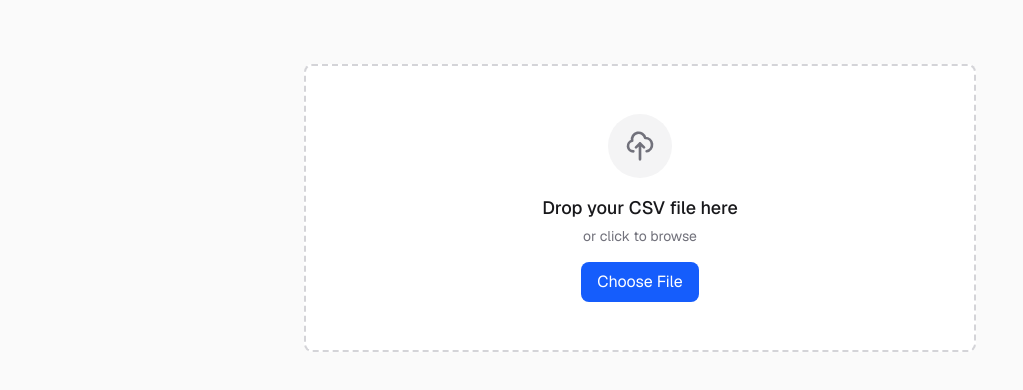
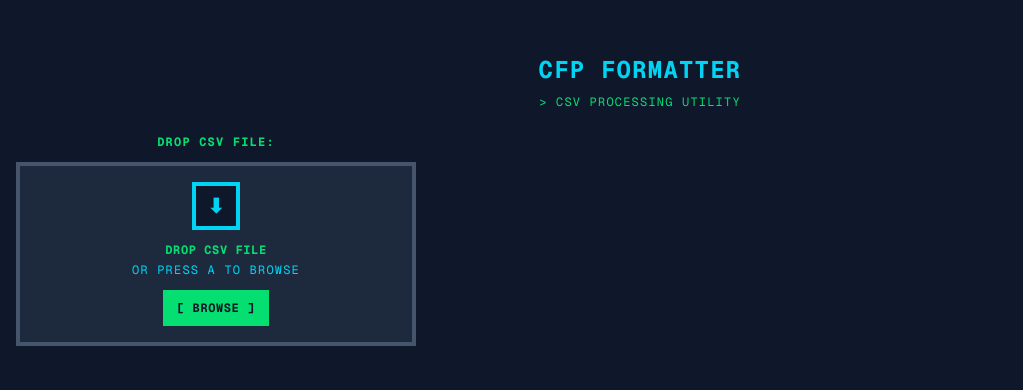
Before and after one commit to michellebakels/cfp-formatter, a Next.js app: page / in a window 1280 px wide. Shown: the part 192-582 px from the top of the page, without its empty margins (0-1023 px from the left). Built offline with nearby package versions, Linux system fonts and the light colour scheme.

Commit message:
Enhance Home component UI with improved styling, add keyboard shortcut for file upload, and update layout for better user experience

```diff
--- a/app/page.tsx
+++ b/app/page.tsx
@@ -1,6 +1,6 @@
 "use client";
 
-import { useState, useCallback, useRef } from "react";
+import { useState, useCallback, useRef, useEffect } from "react";
 
 export default function Home() {
   const [isDragging, setIsDragging] = useState(false);
@@ -148,34 +148,62 @@ export default function Home() {
       <!DOCTYPE html>
       <html>
       <head>
-        <title>Print Set</title>
+        <title>PRINT SET</title>
         <style>
-          body { font-family: Arial, sans-serif; margin: 20px; }
+          @import url('https://fonts.googleapis.com/css2?family=JetBrains+Mono:wght@400;700&display=swap');
+
+          body {
+            font-family: 'JetBrains Mono', monospace;
+            margin: 20px;
+            background: #0f172a;
+            color: #22d3ee;
+          }
           .application {
             page-break-after: always;
             margin-bottom: 40px;
-            border: 1px solid #ccc;
-            padding: 20px;
+            border: 4px solid #475569;
+            padding: 30px;
             min-height: calc(100vh - 80px);
+            background: #1e293b;
           }
           .application:last-child { page-break-after: auto; }
-          .field { margin-bottom: 15px; }
+          .field { margin-bottom: 20px; }
           .field-label {
             font-weight: bold;
-            color: #333;
-            margin-bottom: 5px;
+            color: #4ade80;
+            margin-bottom: 8px;
+            font-size: 14px;
+            letter-spacing: 0.1em;
           }
           .field-value {
-            color: #666;
-            line-height: 1.4;
+            color: #22d3ee;
+            line-height: 1.6;
+            font-size: 13px;
+            white-space: pre-wrap;
           }
-          h1 { color: #333; margin-bottom: 20px; }
+          h1 {
+            color: #4ade80;
+            margin-bottom: 30px;
+            font-size: 20px;
+            letter-spacing: 0.15em;
+            text-align: center;
+            border-bottom: 2px solid #475569;
+            padding-bottom: 15px;
+          }
           @media print {
-            body { margin: 0; }
+            body {
+              margin: 0;
+              background: white;
+              color: black;
+            }
             .application {
-              border: none;
-              padding: 15px;
+              border: 2px solid #333;
+              padding: 20px;
+              background: white;
             }
+            .field-label { color: #333; }
+            .field-value { color: #666; }
+            h1 { color: #333; }
           }
         </style>
       </head>
@@ -292,42 +320,84 @@ export default function Home() {
     });
   }, []);
 
+  useEffect(() => {
+    const handleKeyDown = (e: KeyboardEvent) => {
+      // Press 'a' or 'A' to trigger file upload (case-insensitive)
+      if (
+        e.key.toLowerCase() === "a" &&
+        !e.ctrlKey &&
+        !e.metaKey &&
+        !e.altKey
+      ) {
+        // Make sure we're not typing in an input
+        const activeElement = document.activeElement;
+        if (
+          activeElement?.tagName !== "INPUT" &&
+          activeElement?.tagName !== "TEXTAREA"
+        ) {
+          e.preventDefault();
+          document.getElementById("file-upload")?.click();
+        }
+      }
+    };
+
+    document.addEventListener("keydown", handleKeyDown);
+    return () => document.removeEventListener("keydown", handleKeyDown);
+  }, []);
+
   return (
-    <div className="flex min-h-screen items-center justify-center bg-zinc-50 font-sans dark:bg-black p-8">
-      <div className="w-full max-w-2xl">
+    <div className="flex min-h-screen items-center justify-center bg-slate-900 font-mono p-4">
+      <div className="w-full max-w-7xl">
+        {/* Header */}
+        <div className="mb-6 text-center">
+          <h1 className="text-2xl font-bold text-cyan-400 mb-2 tracking-wider">
+            CFP FORMATTER
+          </h1>
+          <div className="text-xs text-green-400 tracking-widest">
+            &gt; CSV PROCESSING UTILITY
+          </div>
+        </div>
+
+        {/* Main Grid Layout */}
+
+        <div className="grid grid-cols-1 lg:grid-cols-3 gap-6">
+          {/* Left Column - File Upload & Status */}
+
+          <div className="lg:col-span-1">
+            <div className="mb-3 text-center">
+              <h2 className="text-green-400 font-bold text-xs tracking-widest">
+                DROP CSV FILE:
+              </h2>
+            </div>
             <div
-          className={`border-2 border-dashed rounded-lg p-12 text-center transition-colors ${
+              className={`border-4 bg-slate-800 p-4 text-center transition-all mb-4 ${
                 isDragging
-              ? "border-blue-500 bg-blue-50 dark:bg-blue-900/20"
-              : "border-zinc-300 dark:border-zinc-700 bg-white dark:bg-black"
+                  ? "border-cyan-400 shadow-cyan-400/50 shadow-lg"
+                  : "border-slate-600"
               }`}
               onDragOver={handleDragOver}
               onDragLeave={handleDragLeave}
               onDrop={handleDrop}
             >
-          <div className="flex flex-col items-center gap-4">
-            <div className="w-16 h-16 rounded-full bg-zinc-100 dark:bg-zinc-800 flex items-center justify-center">
-              <svg
-                className="w-8 h-8 text-zinc-500 dark:text-zinc-400"
-                fill="none"
-                stroke="currentColor"
-                viewBox="0 0 24 24"
-              >
-                <path
-                  strokeLinecap="round"
-                  strokeLinejoin="round"
-                  strokeWidth={2}
-                  d="M7 16a4 4 0 01-.88-7.903A5 5 0 1115.9 6L16 6a5 5 0 011 9.9M15 13l-3-3m0 0l-3 3m3-3v12"
-                />
-              </svg>
+              <div className="flex flex-col items-center gap-3">
+                <div className="w-12 h-12 border-4 border-cyan-400 flex items-center justify-center bg-slate-900">
+                  <div className="text-cyan-400 text-xl font-bold">
+                    {file ? "✓" : "⬇"}
+                  </div>
                 </div>
 
                 <div>
-              <p className="text-lg font-medium text-zinc-900 dark:text-zinc-100">
-                {file ? file.name : "Drop your CSV file here"}
+                  <p className="text-green-400 font-bold text-xs tracking-wider mb-1">
+                    {file
+                      ? `FILE: ${
+                          file.name.length > 15
+                            ? file.name.substring(0, 15) + "..."
+                            : file.name
+                        }`
+                      : "DROP CSV FILE"}
                   </p>
-              <p className="text-sm text-zinc-500 dark:text-zinc-400 mt-1">
-                or click to browse
+                  <p className="text-cyan-400 text-xs tracking-widest">
+                    OR PRESS A TO BROWSE
                   </p>
                 </div>
 
@@ -340,75 +410,143 @@ export default function Home() {
                 />
                 <label
                   htmlFor="file-upload"
-              className="px-4 py-2 bg-blue-600 text-white rounded-lg hover:bg-blue-700 cursor-pointer transition-colors"
+                  className="px-3 py-2 bg-green-400 text-slate-900 font-bold text-xs border-2 border-green-400 cursor-pointer hover:bg-green-300 transition-colors tracking-wider"
                 >
-              Choose File
+                  [ BROWSE ]
                 </label>
               </div>
             </div>
 
+            {/* System Status */}
             {file && fieldTitles.length > 0 && (
-          <div className="mt-8">
-            <h2 className="text-xl font-semibold mb-4 text-black dark:text-zinc-100">
-              Select fields to include:
+              <div className="bg-slate-800 border-4 border-slate-600 p-4">
+                <div className="text-center">
+                  <h3 className="text-green-400 font-bold text-xs tracking-widest mb-2">
+                    RECORDS STATUS
+                  </h3>
+                  <div className="space-y-1">
+                    <div className="flex justify-between text-xs">
+                      <span className="text-cyan-400">TOTAL:</span>
+                      <span className="text-green-400">{csvData.length}</span>
+                    </div>
+                    <div className="flex justify-between text-xs">
+                      <span className="text-cyan-400">FILTERED:</span>
+                      <span className="text-green-400">
+                        {getFilteredCount()}
+                      </span>
+                    </div>
+                  </div>
+                </div>
+              </div>
+            )}
+          </div>
+
+          {/* Middle Column - Field Selection */}
+          <div className="lg:col-span-1">
+            {file && fieldTitles.length > 0 && (
+              <div className="flex flex-col h-full">
+                <div className="mb-3 text-center">
+                  <h2 className="text-green-400 font-bold text-xs tracking-widest">
+                    SELECT FIELDS:
                   </h2>
-            <div className="bg-white dark:bg-black border border-zinc-200 dark:border-zinc-800 rounded-lg p-6 max-h-96 overflow-y-auto">
-              <div className="space-y-3">
+                </div>
+                <div
+                  className="bg-slate-800 border-4 border-slate-600 p-4 flex-1 overflow-hidden flex flex-col"
+                  style={{ maxHeight: "400px" }}
+                >
+                  <div className="overflow-y-auto flex-1 space-y-1">
                     {fieldTitles.map((field) => (
                       <label
                         key={field}
-                    className="flex items-center gap-3 cursor-pointer hover:bg-zinc-50 dark:hover:bg-zinc-900 p-2 rounded"
+                        className="flex items-center gap-2 cursor-pointer hover:bg-slate-700 p-2 border-2 border-transparent hover:border-cyan-400 transition-all text-xs"
                       >
+                        <div className="relative flex-shrink-0">
                           <input
                             type="checkbox"
                             checked={selectedFields.has(field)}
                             onChange={() => toggleField(field)}
-                      className="w-4 h-4 text-blue-600 bg-zinc-100 border-zinc-300 rounded focus:ring-blue-500 dark:focus:ring-blue-600 dark:ring-offset-zinc-800 focus:ring-2 dark:bg-zinc-700 dark:border-zinc-600"
+                            className="w-4 h-4 opacity-0 absolute"
                           />
-                    <span className="text-zinc-900 dark:text-zinc-100">
+                          <div
+                            className={`w-4 h-4 border-2 flex items-center justify-center transition-all ${
+                              selectedFields.has(field)
+                                ? "bg-green-400 border-green-400"
+                                : "bg-slate-700 border-slate-500"
+                            }`}
+                          >
+                            {selectedFields.has(field) && (
+                              <span className="text-slate-900 text-xs font-bold">
+                                ✓
+                              </span>
+                            )}
+                          </div>
+                        </div>
+                        <span className="text-cyan-400 tracking-wide truncate">
                           {field}
                         </span>
                       </label>
                     ))}
                   </div>
+                  <div className="mt-2 pt-2 border-t-2 border-slate-600 text-center">
+                    <div className="text-green-400 text-xs tracking-widest">
+                      [{selectedFields.size}/{fieldTitles.length}] SELECTED
                     </div>
-            <div className="mt-4 text-sm text-zinc-600 dark:text-zinc-400">
-              {selectedFields.size} of {fieldTitles.length} fields selected
+                  </div>
+                </div>
+              </div>
+            )}
           </div>
 
-            <div className="mt-4 p-3 bg-zinc-50 dark:bg-zinc-900 rounded-lg border border-zinc-200 dark:border-zinc-800">
-              <div className="text-sm text-zinc-600 dark:text-zinc-400">
-                <div>Total applications: {csvData.length}</div>
-                <div>Filtered applications: {getFilteredCount()}</div>
+          {/* Right Column - Filter & Generate */}
+          <div className="lg:col-span-1">
+            {file && fieldTitles.length > 0 && (
+              <div className="flex flex-col h-full">
+                <h3 className="text-green-400 font-bold text-xs tracking-widest mb-3 text-center">
+                  FILTER & GENERATE:
+                </h3>
+
+                {/* Filter */}
+                <div
+                  className="bg-slate-800 border-4 border-slate-600 p-4 flex-1"
+                  style={{ maxHeight: "300px" }}
+                >
+                  <div className="flex flex-col h-full">
+                    <h4 className="text-green-400 font-bold text-xs tracking-widest mb-2">
+                      FILTER RECORDS:
+                    </h4>
+                    <textarea
+                      value={filterNumbers}
+                      onChange={(e) => setFilterNumbers(e.target.value)}
+                      placeholder="ENTER NUMBERS&#10;2,3,4,5,6"
+                      className="w-full h-32 px-3 py-2 bg-slate-700 border-2 border-slate-600 text-cyan-400 placeholder-slate-500 focus:border-cyan-400 focus:outline-none transition-colors text-xs tracking-wide resize-none"
+                    />
+                    <div className="mt-2 text-center">
+                      <div className="text-xs text-cyan-400 tracking-widest opacity-75">
+                        LEAVE EMPTY FOR ALL
+                      </div>
+                    </div>
                   </div>
                 </div>
 
-            <div className="mt-6">
-              <h3 className="text-lg font-semibold mb-3 text-black dark:text-zinc-100">
-                Filter applications (optional):
-              </h3>
-              <textarea
-                value={filterNumbers}
-                onChange={(e) => setFilterNumbers(e.target.value)}
-                placeholder="Enter application numbers (one per line or comma-separated)&#10;Example: 2,3,4,5,6 or&#10;2&#10;3&#10;4&#10;5&#10;6"
-                className="w-full h-32 px-3 py-2 border border-zinc-300 dark:border-zinc-700 rounded-lg bg-white dark:bg-zinc-900 text-zinc-900 dark:text-zinc-100 focus:ring-2 focus:ring-blue-500 focus:border-transparent"
-              />
-              <div className="mt-2 text-sm text-zinc-500 dark:text-zinc-400">
-                Leave empty to include all applications
-              </div>
-            </div>
-
+                {/* Generate Button */}
                 {selectedFields.size > 0 && csvData.length > 0 && (
+                  <div className="mt-4 text-center">
                     <button
                       onClick={generatePrintSet}
-                className="mt-4 px-6 py-3 bg-green-600 text-white rounded-lg hover:bg-green-700 transition-colors font-medium"
+                      className="w-full px-4 py-3 bg-green-400 text-slate-900 font-bold text-xs border-4 border-green-400 hover:bg-green-300 transition-all tracking-widest"
                     >
-                Generate Formatted Set ({getFilteredCount()} applications)
+                      [ GENERATE PRINT SET ]
+                      <div className="text-xs mt-1 opacity-75">
+                        ({getFilteredCount()} RECORDS)
+                      </div>
                     </button>
+                  </div>
                 )}
               </div>
             )}
           </div>
         </div>
+      </div>
+    </div>
   );
 }
```
Lines whose indentation alone changed are shown as unchanged.
